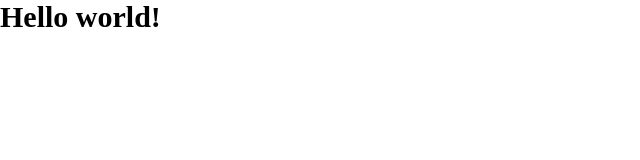
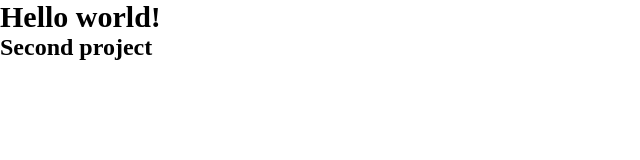
Before and after one commit to velsev/udmcourse, a plain HTML site: page index.html in a window 1280 px wide. Shown: the whole page, without its empty margins (0-640 px from the left). Drawn offline with Linux system fonts and the light colour scheme.

Commit message:
Second title

```diff
--- a/index.html
+++ b/index.html
@@ -9,6 +9,7 @@
 </head>
 <body>
     <h1>Hello world!</h1>
+    <h2>Second project</h2>
     <script src="js/script.js"></script>
 </body>
 </html>
```
